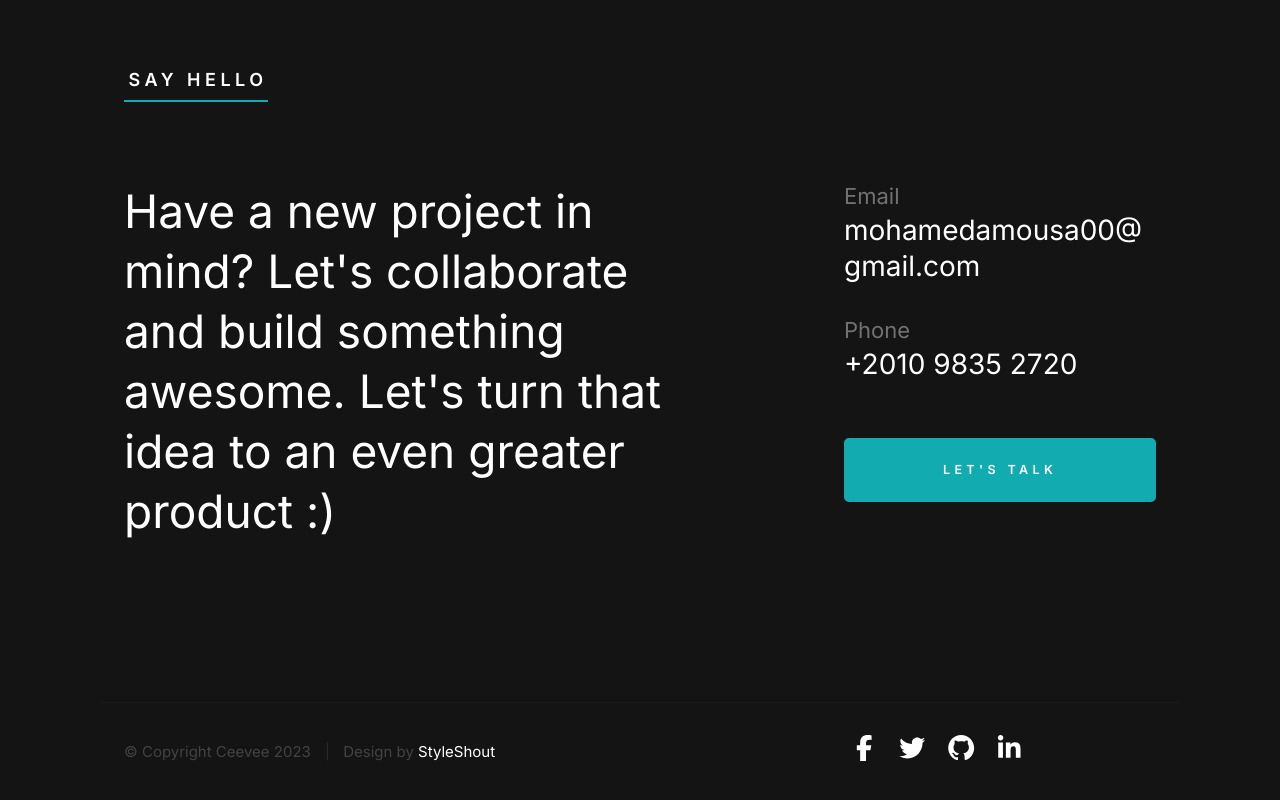
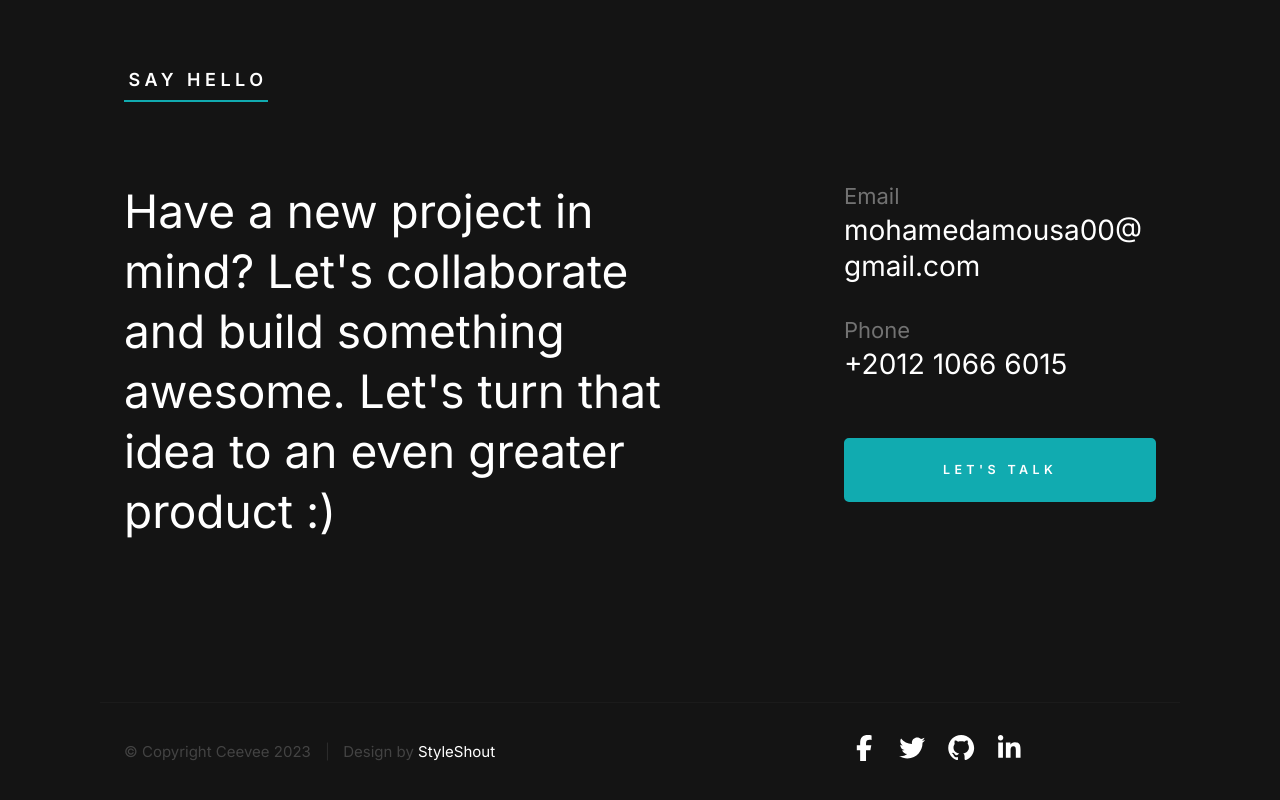
Before and after one commit to mmousa8189/mohamed-mousa-website, a plain HTML site: page index.html in a window 1280 px wide. Shown: the part 6602-7402 px from the top of the page. Drawn offline with Linux system fonts and the light colour scheme.

Commit message:
change phone on down content

```diff
--- a/index.html
+++ b/index.html
@@ -592,7 +592,7 @@
                                 Phone
                             </h5>
                             <p class="contact-block__content">
-                                <a href="tel:+201098352720">+2010 9835 2720</a>
+                                <a href="tel:+201210666015">+2012 1066 6015</a>
                             </p>
                         </div> <!-- end contact-block -->
                     </div>
```
